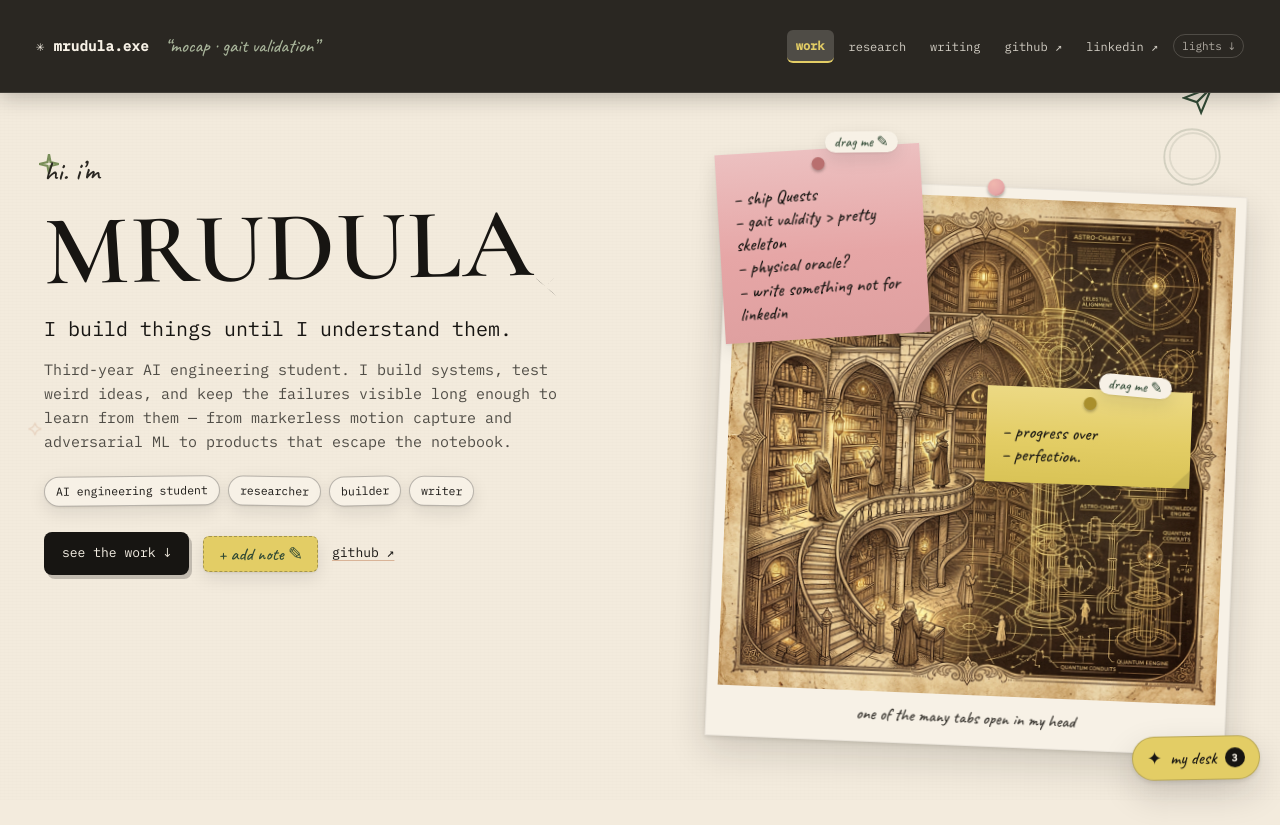
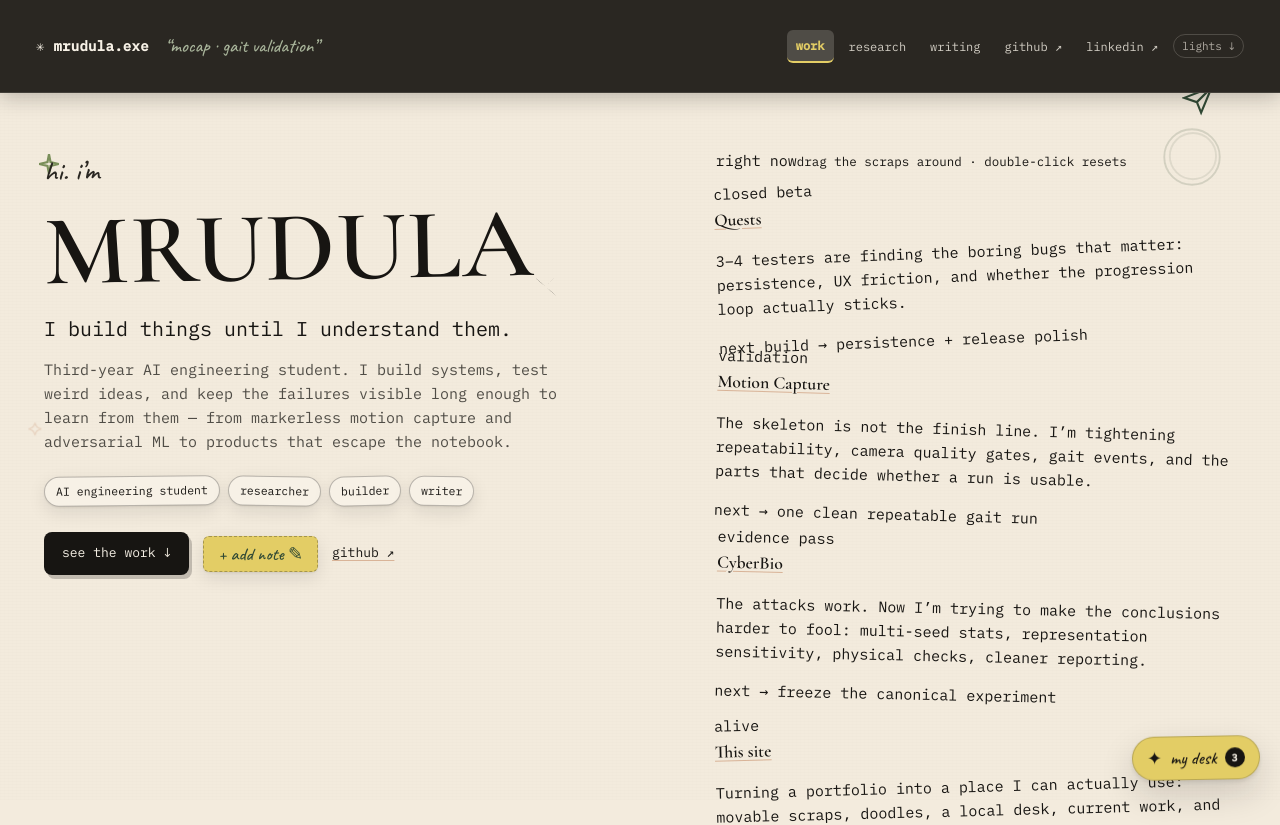
Before and after one commit to Mrudula-itsjuzme/portfolio-site, a React (Vite) app: page / in a window 1280 px wide. Shown: the top 825 px of the page. Built offline with nearby package versions, Linux system fonts and the light colour scheme.

Commit message:
feat: make hero a movable current-work board and add contribution ledger

```diff
--- a/src/components/lab/LabPage.jsx
+++ b/src/components/lab/LabPage.jsx
@@ -2,6 +2,8 @@ import { useEffect, useRef, useState, useCallback } from "react";
 import {
   identity,
   featuredProjects,
+  currentWorks,
+  contributions,
   researchPapers,
   community,
   recentThoughts,
@@ -14,12 +16,12 @@ import {
   quote,
 } from "../../data/lab";
 import StickyNote, { useCoarsePointer, usePrefersReducedMotion } from "./StickyNote";
-import TiltPhoto from "./TiltPhoto";
 import LabHeader from "./LabHeader";
 import LightboxModal from "./LightboxModal";
 import EssayModal from "./EssayModal";
 import DoodleCanvas from "./DoodleCanvas";
 import PersonalDesk from "./PersonalDesk";
+import MovableScrap from "./MovableScrap";
 import useReveal, { useGlobalReveal } from "./useReveal";
 import { playClickSound, playPaperSound } from "./sound";
 import {
@@ -601,45 +603,40 @@ export default function LabPage() {
 
             <div
               ref={heroVisualsRef}
-              className="hero-visuals"
-              style={{ position: "relative", paddingTop: 26, minHeight: coarse ? 0 : 470 }}
+              className="hero-workboard"
+              aria-label="current work board"
             >
-              <div onClick={() => openLightbox(4)} style={{ cursor: "pointer" }} title="Click to view full screen ⛶">
-                <TiltPhoto
-                  src={IMG.portfolio}
-                  alt="a desk scene from one of the projects"
-                  caption="one of the many tabs open in my head"
-                  rotate={2.4}
-                  parallax={26}
-                  className="parallax-layer"
-                />
+              <div className="workboard-label">
+                <span>right now</span>
+                <small>drag the scraps around · double-click resets</small>
               </div>
-              {!coarse && !reduced && (
-                <div className="sticky-layer" style={{ position: "absolute", inset: 0, height: "100%" }}>
-                  <StickyNote
-                    id="hero-ideas"
-                    color="pink"
-                    rotation={-3.5}
-                    x={-40}
-                    y={-10}
+
+              {currentWorks.map((work, i) => {
+                const positions = [
+                  { x: 12, y: 58, r: -2.2 },
+                  { x: 250, y: 42, r: 1.6 },
+                  { x: 34, y: 250, r: 1.2 },
+                  { x: 278, y: 246, r: -1.5 },
+                ];
+                const p = positions[i] || { x: 20 + i * 24, y: 70 + i * 36, r: 0 };
+                return (
+                  <MovableScrap
+                    key={work.id}
+                    id={work.id}
+                    x={p.x}
+                    y={p.y}
+                    rotation={p.r}
+                    tone={work.tone}
                     parentRef={heroVisualsRef}
-                    lines={heroSticky}
-                    title="sticky note: ideas"
-                  />
-                </div>
-              )}
-              {!coarse && !reduced && (
-                <StickyNote
-                  id="hero-progress"
-                  color="butter"
-                  rotation={2.2}
-                  x={270}
-                  y={240}
-                  parentRef={heroVisualsRef}
-                  lines={["progress over", "perfection."]}
-                  title="sticky note: progress"
-                />
-              )}
+                  >
+                    <div className="scrap-status">{work.status}</div>
+                    <h3><a href={work.href} target="_blank" rel="noreferrer">{work.name}</a></h3>
+                    <p>{work.note}</p>
+                    <span className="scrap-next">{work.next}</span>
+                  </MovableScrap>
+                );
+              })}
+
               {!coarse && !reduced && userNotes.map((note) => (
                 <StickyNote
                   key={note.id}
@@ -653,17 +650,10 @@ export default function LabPage() {
                   title="custom sticky note"
                 />
               ))}
-              {coarse && (
-                <div
-                  className="sticky-note static note-pink"
-                  style={{ position: "relative", marginTop: 18, transform: "rotate(-2deg)", left: 0, top: 0 }}
-                >
-                  {heroSticky.map((l) => (
-                    <div key={l}>– {l}</div>
-                  ))}
-                  <span className="note-fold" />
-                </div>
-              )}
+
+              <Sparkle className="workboard-sparkle sparkle-a" size={18} aria-hidden="true" />
+              <StarDoodle className="workboard-sparkle sparkle-b" size={24} aria-hidden="true" />
+              <ArrowDoodle className="workboard-arrow" aria-hidden="true" />
             </div>
           </section>
 
@@ -688,6 +678,42 @@ export default function LabPage() {
               attack, defend, then understand ↓
             </span>
             <ArchisProject p={featuredProjects[3]} index={4} />
+          </section>
+
+          {/* ---------------- current contributions ---------------- */}
+          <section className="lab-section contribution-section" id="contributions" aria-label="open source contributions">
+            <SectionHead
+              kicker="outside my repos"
+              title="Contributions"
+              accent="in the wild"
+              sub="Merged work and PRs still under review. Open is open; merged is merged."
+            />
+
+            <div className="contribution-ledger reveal">
+              <div className="ledger-spine" aria-hidden="true" />
+              {contributions.map((item) => (
+                <a
+                  className={"contribution-row status-" + item.status}
+                  href={item.href}
+                  target="_blank"
+                  rel="noreferrer"
+                  key={item.href}
+                >
+                  <span className="contribution-status">
+                    <i aria-hidden="true" />
+                    {item.status}
+                  </span>
+                  <span className="contribution-project">{item.project}</span>
+                  <span className="contribution-title">{item.title}</span>
+                  <span className="contribution-when">{item.when}</span>
+                  <span className="contribution-arrow">↗</span>
+                </a>
+              ))}
+            </div>
+
+            <p className="contribution-note">
+              tiny docs fixes count. so do bug fixes. i’d rather show the actual PR than inflate either one.
+            </p>
           </section>
 
           {/* ---------------- research + community ---------------- */}
```
